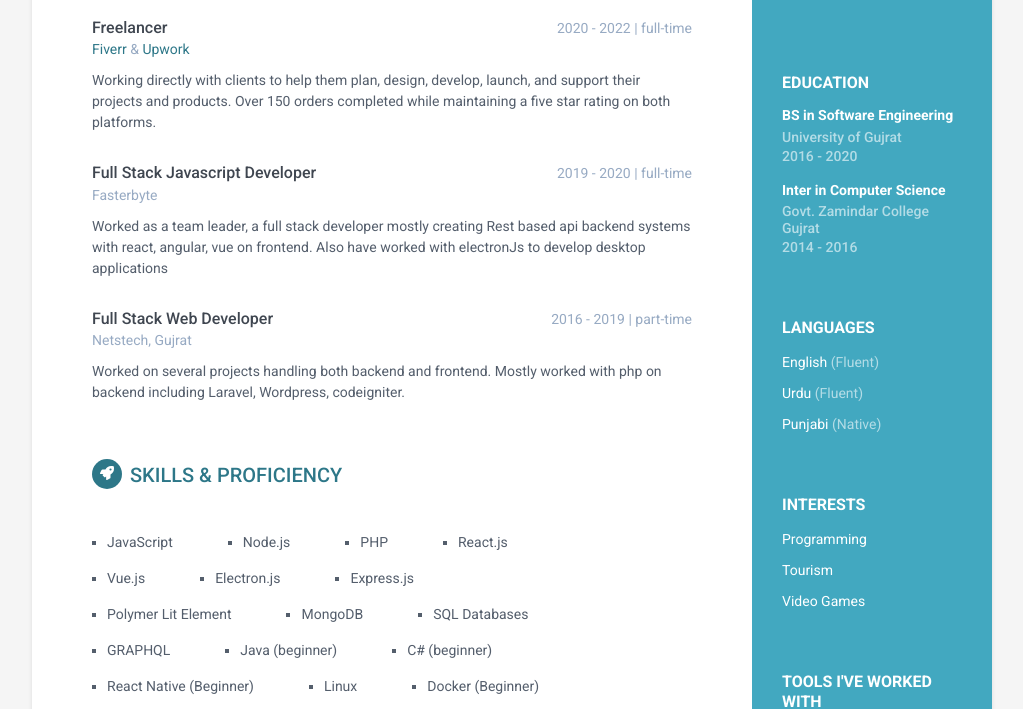
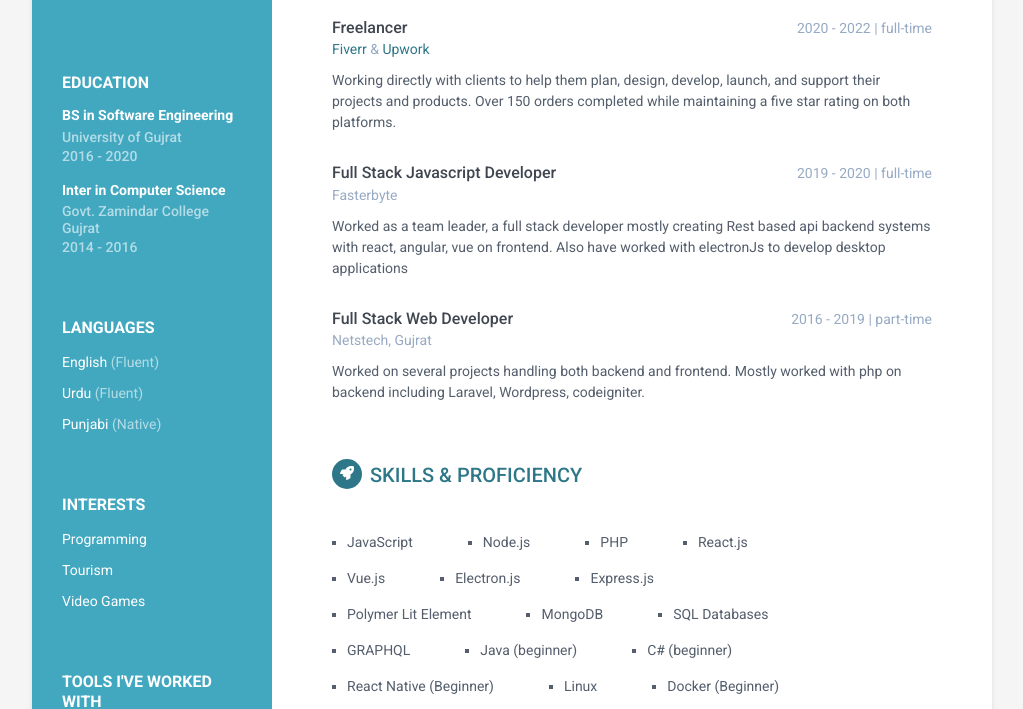
Before and after one commit to aneesijaz/aneesijaz.github.io, a plain HTML site: page index.html in a window 1280 px wide. Shown: the part 490-1199 px from the top of the page, without its empty margins (128-1151 px from the left). Drawn offline with Linux system fonts and the light colour scheme.

Commit message:
moved sidebar to left

```diff
--- a/assets/css/orbit-1.css
+++ b/assets/css/orbit-1.css
@@ -60,7 +60,7 @@ p {
 .sidebar-wrapper {
   background: #42a8c0;
   position: absolute;
-  right: 0;
+  left: 0;
   width: 240px;
   height: 100%;
   min-height: 800px;
@@ -186,7 +186,7 @@ p {
 .main-wrapper {
   background: #fff;
   padding: 60px;
-  padding-right: 300px;
+  padding-left: 300px;
 }
 
 .main-wrapper .section-title {
```
